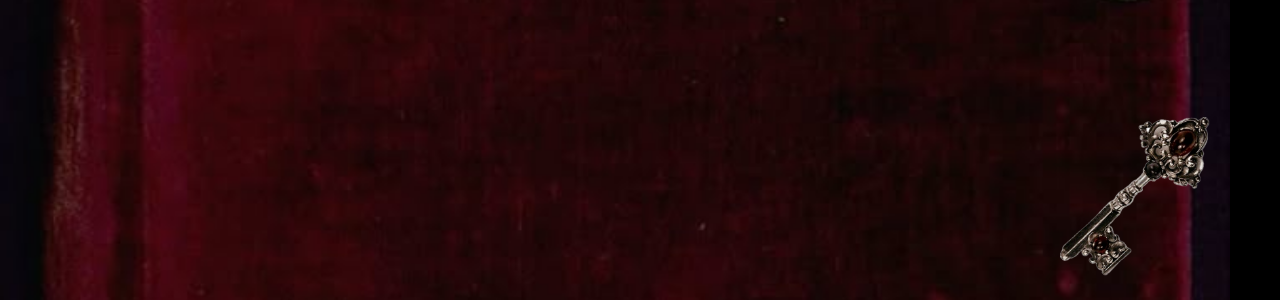
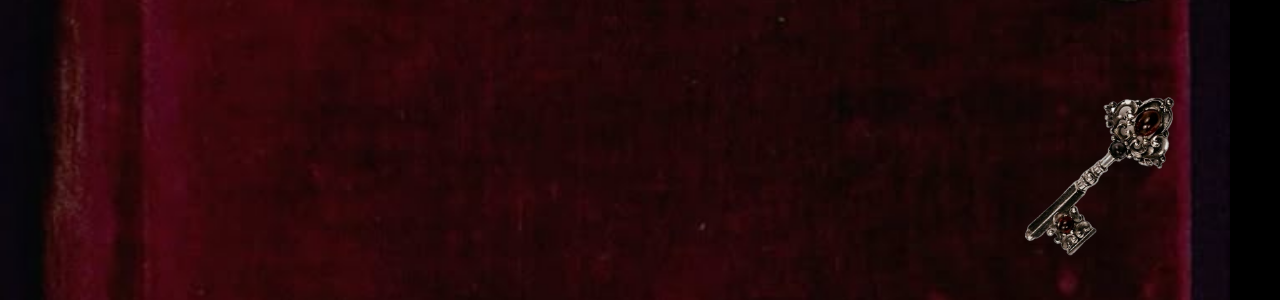
Before and after one commit to sophiaaahansen21/vampire-zine-updated, a plain HTML site: page index.html in a window 1280 px wide. Shown: the part 500-800 px from the top of the page. Drawn offline with Linux system fonts and the light colour scheme.

Commit message:
Update index.html

```diff
--- a/index.html
+++ b/index.html
@@ -42,18 +42,42 @@
       text-shadow: 0 0 15px rgba(0, 0, 0, 0.8);
       margin: 0;
     }
+
+    .controls img {
+      width: 150px;
+      transition: transform 0.2s;
+      border-radius: 8px;
+      margin: 0 15px;
+    }
+
+    .controls img:hover {
+      transform: scale(1.1);
+    }
+
+    .controls {
+      position: absolute;
+      bottom: 40px;
+      right: 40px;
+    }
   </style>
 </head>
 <body>
   <div class="frontofbook-container">
     <img src="images/frontofbook.jpg" alt="front of book" class="frontofbook">
+
     <div class="title-container">
       <h1 class="title">Nocturne Institute</h1>
     </div>
 
-        <div class="key-container">
-      <img src="images/key.png" alt="Key">
+    <div class="controls">
+      <img id="key" src="images/key.png" alt="Key">
     </div>
   </div>
+
+  <script>
+    document.getElementById("key").addEventListener("click", function() {
+      window.location.href = "page2.html";
+    });
+  </script>
 </body>
 </html>
```
